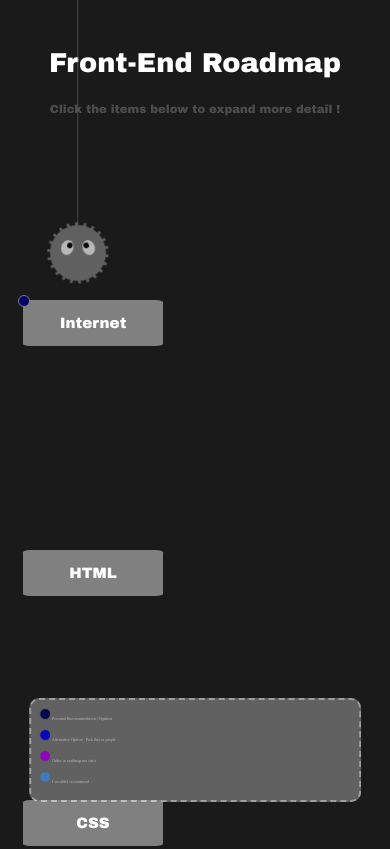
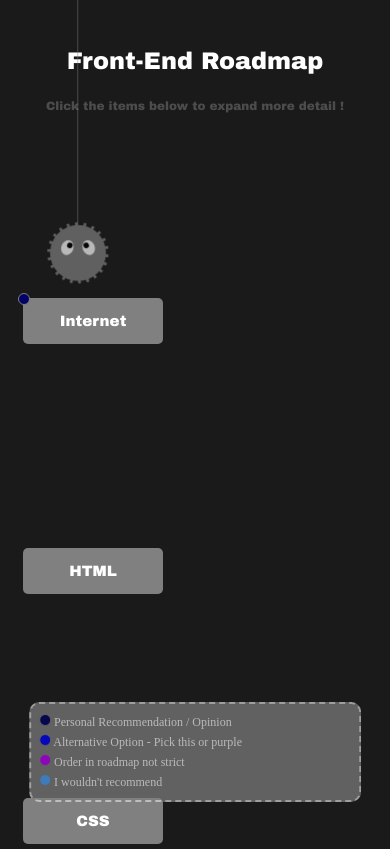
Before and after one commit to tomhsiao1260/roadmap, a website built with webpack: page src/index.html in a window 390 px wide. Shown: the top 849 px of the page. Built offline with nearby package versions, Linux system fonts and the light colour scheme.

Commit message:
improve on mobile layout

```diff
--- a/src/style/style.scss
+++ b/src/style/style.scss
@@ -4,6 +4,8 @@ $w_note: 250px;
 $w_box1: 140px;
 $w_box2: 300px;
 $w_box3: 100px;
+
+$font: "Arial Black", Gadget, sans-serif;
 
 body {
     background-color: #1a1a1a;
@@ -12,7 +14,7 @@ body {
 header {
     color:white;
     text-align: center;
-    font-family: "Arial Black", Gadget, sans-serif;
+    font-family: $font;
     margin: 4.05em auto 0.2em auto;
     div:first-child{
         font-size: 3.12em;
@@ -31,11 +33,11 @@ header {
     header {
         margin-top: 3em;
         div:first-child {
-            font-size: 7vw;
+            font-size: 24px;
             margin-bottom: 25px;
         }
         div:last-child {
-            font-size: 3vw;
+            font-size: 12px;
         }
     }
 }
@@ -66,6 +68,7 @@ header {
         bottom: 5%;
         left: 50%;
         width: 80%;
+        font-size: 12px;
         transform: translateX(-50%);
         line-height: 20px;
     }
@@ -106,9 +109,9 @@ header {
     .node {
         position: absolute;
         text-align: center;
-        border-radius: 5%;
+        border-radius: 5px;
         color: #404040;
-        font-family: "Arial Black", Gadget, sans-serif;
+        font-family: $font;
     }
     .node.level1 {
             width: $w_box1;
```
